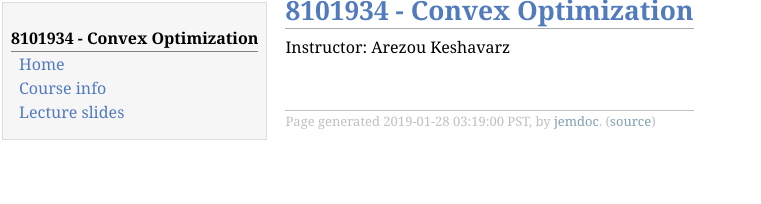
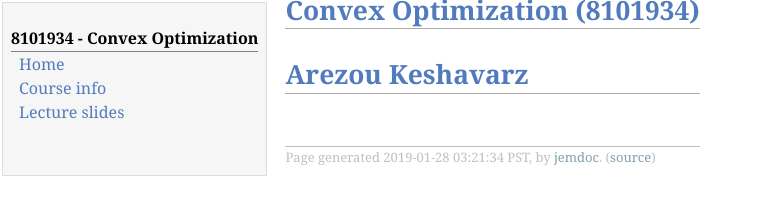
Before and after one commit to arezoukt/arezoukt.github.io, a plain HTML site: page course_website/index.html in a window 1280 px wide. Shown: the whole page, without its empty margins (0-761 px from the left). Drawn offline with Linux system fonts and the light colour scheme.

Commit message:
update my name

```diff
--- a/course_website/index.html
+++ b/course_website/index.html
@@ -17,11 +17,11 @@
 <div class="menu-item"><a href="lectures.html">Lecture&nbsp;slides</a></div>
 </td>
 <td id="layout-content">
-<h1>8101934 - Convex Optimization</h1>
-<p>Instructor: Arezou Keshavarz</p>
+<h1>Convex Optimization (8101934)</h1>
+<h1>Arezou Keshavarz</h1>
 <div id="footer">
 <div id="footer-text">
-Page generated 2019-01-28 03:19:00 PST, by <a href="http://jemdoc.jaboc.net/">jemdoc</a>.
+Page generated 2019-01-28 03:21:34 PST, by <a href="http://jemdoc.jaboc.net/">jemdoc</a>.
 (<a href="index.jemdoc">source</a>)
 </div>
 </div>
```
Also changed, not shown: 1 other file.
